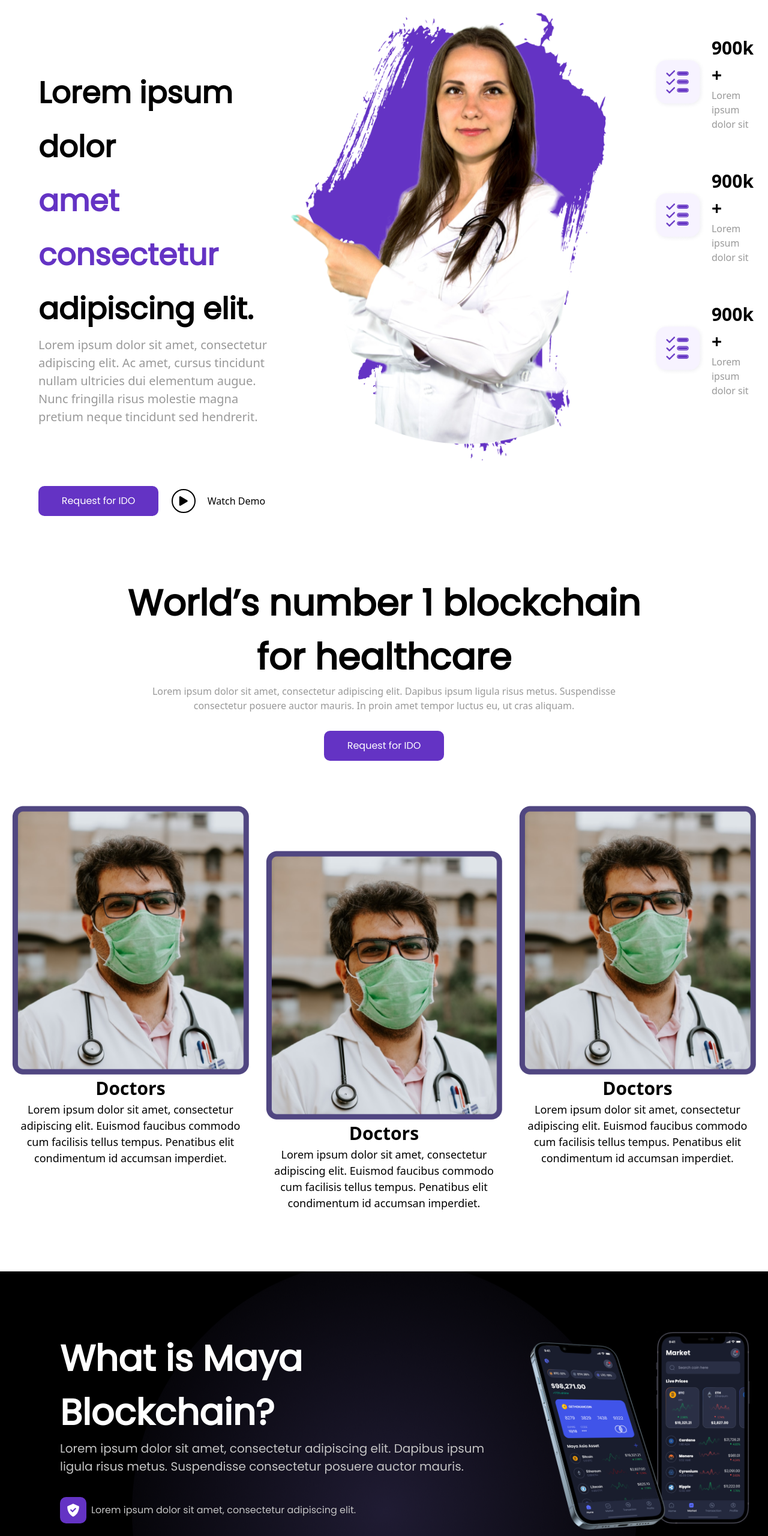
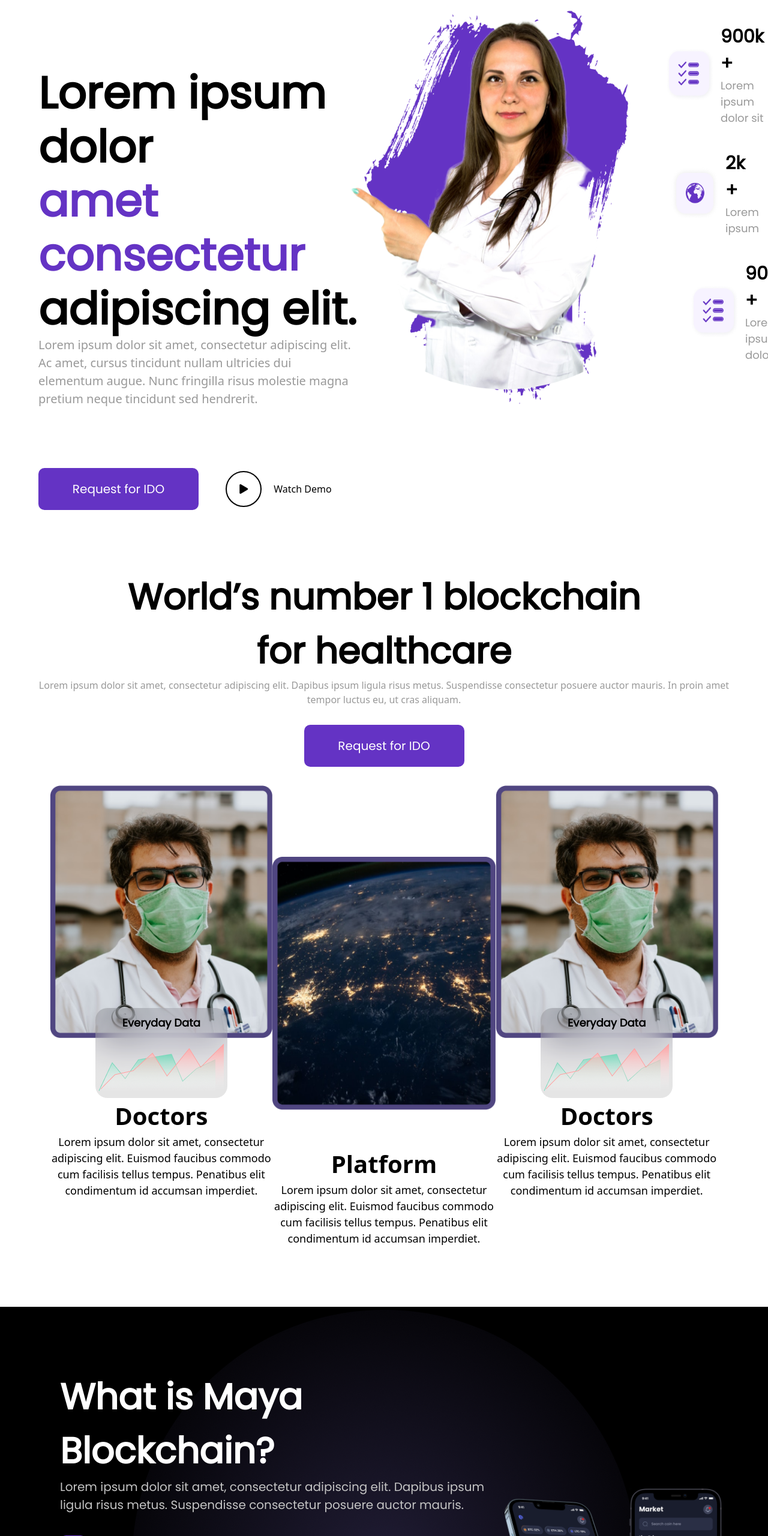
Before and after one commit to iamvaibhav/mayaasia, a website: page frontend/index.html in a window 1280 px wide. Shown: the part 120-2680 px from the top of the page at 60% size. Drawn offline with nearby package versions, Linux system fonts and the light colour scheme; files that its build step writes are made by us from their sources; files whose address does not match are found by name.

Commit message:
add positioning

```diff
--- a/frontend/index.html
+++ b/frontend/index.html
@@ -8,6 +8,13 @@
   <script src="https://cdn.tailwindcss.com"></script>
   <link rel="stylesheet" href="https://cdnjs.cloudflare.com/ajax/libs/font-awesome/5.13.0/css/all.min.css">
   <link href="https://fonts.googleapis.com/css2?family=Poppins&display=swap" rel="stylesheet">
+  <style>
+@media only screen and (max-width: 1450px) {
+    .sectiontwo{
+        background: none !important;
+    }
+}
+  </style>
 </head>
 <body>
 <section class="w-[100%]">
@@ -27,11 +34,11 @@
    </header>
    <main class="flex justify-center items-start w-[90%] m-[auto]">
      <div class="lg:flex-[40%] max-w-[731px]">
-<h1 class="lg:text-[50px] xlg:text-[74px] leading-[90px] mt-[120px] font-bold  font-[Poppins] ">Lorem ipsum dolor <br><span class="text-[#6433C4]">amet consectetur</span> <br>adipiscing elit.</h1>
+<h1 class="lg:text-[50px] xl:text-[74px] leading-[90px] mt-[120px] font-bold  font-[Poppins] ">Lorem ipsum dolor <br><span class="text-[#6433C4]">amet consectetur</span> <br>adipiscing elit.</h1>
 <p class="text-[20px] max-w-[731px] text-[#999999]">Lorem ipsum dolor sit amet, consectetur adipiscing elit. Ac amet, cursus tincidunt nullam ultricies dui elementum augue. Nunc fringilla risus molestie magna pretium neque tincidunt sed hendrerit. </p>
 <div class="flex mt-[100px]">
-  <button class="bg-[#6433C4] text-[16px] xlg:text-[20px] text-[#fff] font-[Poppins]  h-[50px] w-[200px] xlg:h-[70px] xlg:w-[267px] rounded-[10px]">Request for IDO</button>
-  <button class="flex justify-center items-center bg-[#fff] h-[50px] w-[200px] xlg:h-[70px] xlg:w-[267px] rounded"><div class="flex justify-center items-center h-[40px] w-[40px] xlg:h-[60px] xlg:w-[60px] border-2 border-[#000] rounded-[100px] mr-[20px]">
+  <button class="bg-[#6433C4] text-[16px] xl:text-[20px] text-[#fff] font-[Poppins]  h-[50px] w-[200px] xl:h-[70px] xl:w-[267px] rounded-[10px]">Request for IDO</button>
+  <button class="flex justify-center items-center bg-[#fff] h-[50px] w-[200px] xl:h-[70px] xl:w-[267px] rounded"><div class="flex justify-center items-center h-[40px] w-[40px] xl:h-[60px] xl:w-[60px] border-2 border-[#000] rounded-[100px] mr-[20px]">
   <i class="fa fa-play" aria-hidden="true"></i></div>
   Watch Demo
 </button>
@@ -40,28 +47,27 @@
      <div class="flex justify-center items-center">
 
        <img class="max-h-[700px] lg:max-h-[800px]  ml-[-40px]" src="./imgs/doctor.png" />
-       <div class="">
-         <div class="flex justify-center items-center mb-[60px] ">
-        <img class="mr-[10px]" src="./imgs/main1.png" />
+       <div class="mr-[10px] font-[Poppins] xl:flex flex-col justify-center items-start hidden">
+         <div class="flex justify-center items-center mb-10 max-w-[300px] ">
+        <img class="mr-[10px]  h-[90px] w-[90px]" src="./imgs/main1.png" />
         <span>
-        <p class="text-[30px] xlg:text-[40px] font-bold">900k +</p>
-        <span class="text-[16px] xlg:text-[21px] text-[#999999]">Lorem ipsum dolor sit</span>
+        <p class="text-[30px] xl:text-[30px] font-bold">900k +</p>
+        <span class=" text-[16px] xl:text-[18px] text-[#999999]">Lorem ipsum dolor sit</span>
       </span>
       </div>
 
-      <div class="flex justify-center items-center mb-[60px]">
-        <img class="mr-[10px]" src="./imgs/main1.png" />
+      <div class="flex justify-center items-center mb-10 max-w-[300px] ">
+        <img class="mr-[10px] h-[90px] w-[90px]" src="./imgs/main2.png" />
         <span>
-        <p class="text-[30px] xlg:text-[40px] font-bold">900k +</p>
-        <span class="text-[16px] xlg:text-[21px] text-[#999999]">Lorem ipsum dolor sit</span>
+        <p class="text-[30px] xl:text-[30px] font-bold">2k +</p>
+        <span class=" text-[16px] xl:text-[18px] text-[#999999]">Lorem ipsum </span>
       </span>
       </div>
-
-      <div class="flex justify-center items-center mb-[60px]">
-        <img class="mr-[10px]" src="./imgs/main1.png" />
+      <div class="flex justify-between items-center mb-10 max-w-[300px] ">
+        <img class="mr-[10px]  h-[90px] w-[90px]" src="./imgs/main1.png" />
         <span>
-        <p class="text-[30px] xlg:text-[40px] font-bold">900k +</p>
-        <span class="text-[16px] xlg:text-[21px] text-[#999999]">Lorem ipsum dolor sit</span>
+        <p class="text-[30px] xl:text-[30px] font-bold">900k +</p>
+        <span class=" text-[16px] xl:text-[18px] text-[#999999]">Lorem ipsum dolor sit</span>
       </span>
       </div>
 
@@ -70,33 +76,45 @@
    </main>
   </section>
 
-  <section>
+  <section >
     <div class="flex flex-col justify-center items-center">
     <h1 class="text-[40px] font-[Poppins] mt-[100px] lg:text-[60px] font-bold text-center">World’s number 1 blockchain<br> for healthcare    </h1>
-    <p class="lg:max-w-[800px] xlg:max-w-[1200px] text-[#999999] text-center">Lorem ipsum dolor sit amet, consectetur adipiscing elit. Dapibus ipsum ligula risus metus. Suspendisse consectetur posuere auctor mauris. In proin amet tempor luctus eu, ut cras aliquam. </p>
-    <button class="bg-[#6433C4] text-[16px] xlg:text-[20px] text-[#fff] font-[Poppins] mt-[30px]  h-[50px] w-[200px] xlg:h-[70px] xlg:w-[267px] rounded-[10px]">Request for IDO</button>
+    <p class="lg:max-w-[800px] xl:max-w-[1200px] text-[#999999] text-center">Lorem ipsum dolor sit amet, consectetur adipiscing elit. Dapibus ipsum ligula risus metus. Suspendisse consectetur posuere auctor mauris. In proin amet tempor luctus eu, ut cras aliquam. </p>
+    <button class="bg-[#6433C4] text-[16px] xl:text-[20px] text-[#fff] font-[Poppins] mt-[30px]  h-[50px] w-[200px] xl:h-[70px] xl:w-[267px] rounded-[10px]">Request for IDO</button>
   </div>
 
-  <div class="flex justify-between items-center ml-[20px] mr-[20px]">
-  <div class="flex flex-col justify-center items-center max-w-[395px]">
-    <img src="./imgs//sectiontwo1.png" />
-    <h2 class="text-[30px] xlg:text-[40px] font-bold">
+  <div class="flex justify-between items-center bg-no-repeat  bg-center max-w-[87%] m-[auto] sectiontwo" style="background-image: url('./imgs/p.png');">
+  <div class="flex flex-col justify-center items-center max-w-[395px] mt-[-50px] pr-[10px] lg:pr-[5px]  xl:pr-0 ">
+    <img class="" src="./imgs//sectiontwo1.png" />
+    <div class="flex flex-col justify-around items-center h-[150px] w-[220px] mt-[-50px] rounded-[20px]" style="background: rgba(0, 0, 0, 0.1);
+    backdrop-filter: blur(30px);">
+<h2 class="text-[18px] font-bold text-center font-[Poppins]">Everyday Data</h2>
+  <img src="./imgs/gr2.png" />
+  </div>
+    <h2 class="text-[30px] xl:text-[40px] font-bold">
       Doctors
+    </h2>
+
+    <p class="text-[18px] text-center">Lorem ipsum dolor sit amet, consectetur adipiscing elit. Euismod faucibus commodo cum facilisis tellus tempus. Penatibus elit condimentum id accumsan imperdiet. </p>
+  </div>
+
+  <div class="flex flex-col justify-center items-center max-w-[395px] pr-[10px] lg:pr-[5px]  xl:pr-0 ">
+    <img class="mt-[150px]" src="./imgs/section22.png" />
+
+    <h2 class="text-[30px] xl:text-[40px] mt-[60px] font-bold">
+      Platform
     </h2>
     <p class="text-[18px] text-center">Lorem ipsum dolor sit amet, consectetur adipiscing elit. Euismod faucibus commodo cum facilisis tellus tempus. Penatibus elit condimentum id accumsan imperdiet. </p>
   </div>
 
-  <div class="flex flex-col justify-center items-center max-w-[395px] ">
-    <img class="mt-[150px]" src="./imgs//sectiontwo1.png" />
-    <h2 class="text-[30px] xlg:text-[40px] font-bold">
-      Doctors
-    </h2>
-    <p class="text-[18px] text-center">Lorem ipsum dolor sit amet, consectetur adipiscing elit. Euismod faucibus commodo cum facilisis tellus tempus. Penatibus elit condimentum id accumsan imperdiet. </p>
+  <div class="flex flex-col justify-center items-center max-w-[395px] mt-[-50px] ">
+    <img src="./imgs//sectiontwo1.png" />
+    <div class="flex flex-col justify-around items-center h-[150px] w-[220px] mt-[-50px] rounded-[20px]" style="background: rgba(0, 0, 0, 0.1);
+    backdrop-filter: blur(30px);">
+<h2 class="text-[18px] font-bold text-center font-[Poppins]">Everyday Data</h2>
+  <img src="./imgs/gr2.png" />
   </div>
-
-  <div class="flex flex-col justify-center items-center max-w-[395px]">
-    <img src="./imgs//sectiontwo1.png" />
-    <h2 class="text-[30px] xlg:text-[40px] font-bold">
+    <h2 class="text-[30px] xl:text-[40px] font-bold">
       Doctors
     </h2>
     <p class="text-[18px] text-center">Lorem ipsum dolor sit amet, consectetur adipiscing elit. Euismod faucibus commodo cum facilisis tellus tempus. Penatibus elit condimentum id accumsan imperdiet. </p>
@@ -105,7 +123,7 @@
 
   </section>
 
-  <section class="flex justify-around h-[800px] bg-[#000] mt-[100px] bg-no-repeat bg-center" style="background-image: url('./imgs/c.png');">
+  <section class="flex justify-around items-center h-[850px] bg-[#000] mt-[100px] bg-no-repeat bg-center" style="background-image: url('./imgs/c.png');">
    <div class="ml-[100px]  max-w-[810px]  font-[Poppins]">
       <h1 class="text-[60px] font-[700] text-[#fff] pt-[100px]">What is Maya Blockchain?</h1>
       <p class="text-[#C4C4C4] text-[20px]">Lorem ipsum dolor sit amet, consectetur adipiscing elit. Dapibus ipsum ligula risus metus. Suspendisse consectetur posuere auctor mauris. </p>
@@ -116,21 +134,21 @@
       <div class="flex justify-center items-center my-4"> <div class="flex justify-center items-center h-[44px] w-[44px] bg-[#6433C4] rounded-[10px] mr-2"><img src="./imgs/listicon.png" /></div>Lorem ipsum dolor sit amet, consectetur adipiscing elit.</div>
       <div class="flex justify-center items-center my-4"> <div class="flex justify-center items-center h-[44px] w-[44px] bg-[#6433C4] rounded-[10px] mr-2"><img src="./imgs/listicon.png" /></div>Lorem ipsum dolor sit amet, consectetur adipiscing elit.</div>
     </div>
-    <button class="bg-transparent outline-none text-[16px] xlg:text-[20px] text-[#fff] mt-[50px]">Request for IDO<i class="fa fa-chevron-right ml-2 text-[16px] xlg:text-[20px]"></i></button>
+    <button class="bg-transparent outline-none text-[16px] xl:text-[20px] text-[#fff] mt-[50px] pb-[20px]">Request for IDO<i class="fa fa-chevron-right ml-2 text-[16px] xl:text-[20px]"></i></button>
    </div>
    <div class="mt-[100px]">
-     <img class="max-h-[90%] ml-[20px] pr-[20px]" src="./imgs/phone.png" />
+     <img class="max-h-[90%] w-[90%] ml-[20px] pr-[20px] bg-no-repeat bg-contain bg-center" src="./imgs/phone.png" />
    </div>
   </section>
 
   <section>
     <div class="flex flex-col justify-center items-center">
     <h1 class="text-[40px] font-[Poppins] max-w-[847px] mt-[100px] lg:text-[60px] font-[700] text-center tracking-[-2px]">We Provide You With The Benefits You Can’t Imagine </h1>
-    <p class="lg:max-w-[800px] xlg:max-w-[1000px] text-[#999999] text-center">Lorem ipsum dolor sit amet, consectetur adipiscing elit. Morbi orci morbi lacus tellus eu in. Lorem tincidunt viverra volutpat platea et purus enim mollis habitant. Tincidunt nullam eget vel nisi. </p>
+    <p class="lg:max-w-[800px] xl:max-w-[1000px] text-[#999999] text-center">Lorem ipsum dolor sit amet, consectetur adipiscing elit. Morbi orci morbi lacus tellus eu in. Lorem tincidunt viverra volutpat platea et purus enim mollis habitant. Tincidunt nullam eget vel nisi. </p>
     <div class="flex justify-center items-start  max-w-[90%] mt-[50px]" >
       <div class="flex-[50%] h-[575px] w-[800px] rounded-[10px]" style="background-image: url('./imgs/v1.png');">
       </div>
-      <div>
+      <div class="flex-[50%]">
         <div class="flex mb-[20px] ml-[20px]">
           <div class="h-[280px] w-[350px] rounded-[10px] mr-[20px]" style="background-image: url('./imgs/v2.png');"></div>
           <div class="h-[280px] w-[350px] rounded-[10px] mr-[20px]" style="background-image: url('./imgs/v2.png');"></div>
@@ -146,11 +164,12 @@
 
   <section class="flex justify-start h-[800px] bg-[#000] mt-[100px] bg-no-repeat bg-left" style="background-image: url('./imgs/c.png');">
     <div class="pl-[100px] pt-[100px] max-w-[850px] font-[Poppins]">
-         <p class="text-[18px] xlg:text-[20px] text-[#fff] font-bold ">Lorem ipsum dolor sit amet</p>
-         <h1 class="text-[50px] xlg:text-[60px] leading-[78px] text-[#fff] font-bold mt-[100px]">Maya Token sale to launch between May 22 to 30</h1>
+         <p class="text-[18px] xl:text-[20px] text-[#fff] font-bold ">Lorem ipsum dolor sit amet</p>
+         <h1 class="text-[50px] xl:text-[60px] leading-[78px] text-[#fff] font-bold mt-[100px]">Maya Token sale to launch between May 22 to 30</h1>
          <p class="text-[20px] text-[#999999]">Lorem ipsum dolor sit amet, consectetur adipiscing elit. Velit blandit enim lorem leo habitasse lorem ac nulla. Pellentesque quis sit aenean faucibus. Nullam non sit fermentum eu neque tincidunt dui. Ornare et nunc netus morbi commodo justo sed. Blandit odio quis scelerisque.</p>
          <button class="mt-[100px] bg-transparent outline-none border-2 border-[#fff] py-2 px-6 text-[20px] text-[#fff] font-semibold rounded-[10px]">Subscribe to Newsletter</button>
     </div>
+    <div class="flex-[50%] h-[100%] w-[50%] bg-no-repeat bg-contain bg-center" style="background-image: url('./imgs/bitcoin.png');"></div>
   </section>
 
   <section class="mt-[100px]">
@@ -158,8 +177,7 @@
     <p class="text-[#6433C4] text-[20px] font-[500]">The Roadmap</p>
     <h1 class="text-[60px] font-[700]">The Timeline</h1>
     <p class="max-w-[900px] text-[#999999] text-center">Lorem ipsum dolor sit amet, consectetur adipiscing elit. Velit blandit enim lorem leo habitasse lorem ac nulla. Pellentesque quis sit aenean faucibus. </p>
-    <div class="h-[700px] w-[90%] mt-[80px]">
-      <img class="h-[100%] w-[100%]" src="./imgs/map.png" />
+    <div class="h-[900px] w-[90%] mt-[80px] bg-no-repeat bg-contain bg-center" style="background-image: url('./imgs/map.png');">
     </div>
   </div>
   </section>
@@ -182,10 +200,10 @@
    <div class="flex flex-col justify-center items-start">
      <div>
        <img src="./imgs/logow.png" />
-       <p class="text-[#999999] text-[18px] xlg:text-[20px] mt-[20px] ml-[20px]">#1 Growth Marketing Toolkit for Emails,<br> Leads, Data & Outreach.</p>
+       <p class="text-[#999999] text-[18px] xl:text-[20px] mt-[20px] ml-[20px]">#1 Growth Marketing Toolkit for Emails,<br> Leads, Data & Outreach.</p>
      </div>
      <div class="mt-[80px]">
-       <h1 class="text-[24px] xlg:text-[30px] text-[#fff]">Connect with us</h1>
+       <h1 class="text-[24px] xl:text-[30px] text-[#fff]">Connect with us</h1>
        <div class="flex justify-between items-center mt-[10px]">
        <img src="./imgs/in.png" />
        <img src="./imgs/in.png" />
@@ -196,27 +214,27 @@
      </div>
    </div>
    <div>
-     <h1 class="text-[#fff] text-[24px] xlg:text-[30px]">Important Links</h1>
-     <p class="text-[#999999] text-[18px] xlg:text-[24px]  mt-[10px]">About</p>
-     <p class="text-[#999999]  text-[18px] xlg:text-[24px] mt-[8px]">Doctors Page</p>
-     <p class="text-[#999999]  text-[18px] xlg:text-[24px] mt-[8px]">Patients Page</p>
-     <p class="text-[#999999]  text-[18px] xlg:text-[24px] mt-[8px]">Toekn Sale</p>
+     <h1 class="text-[#fff] text-[24px] xl:text-[30px]">Important Links</h1>
+     <p class="text-[#999999] text-[18px] xl:text-[24px]  mt-[10px]">About</p>
+     <p class="text-[#999999]  text-[18px] xl:text-[24px] mt-[8px]">Doctors Page</p>
+     <p class="text-[#999999]  text-[18px] xl:text-[24px] mt-[8px]">Patients Page</p>
+     <p class="text-[#999999]  text-[18px] xl:text-[24px] mt-[8px]">Toekn Sale</p>
    </div>
 
    <div>
-    <h1 class="text-[#fff] text-[24px] xlg:text-[30px]">Important Links</h1>
-    <p class="text-[#999999] text-[18px] xlg:text-[24px]  mt-[10px]">About</p>
-    <p class="text-[#999999]  text-[18px] xlg:text-[24px] mt-[8px]">Doctors Page</p>
-    <p class="text-[#999999]  text-[18px] xlg:text-[24px] mt-[8px]">Patients Page</p>
-    <p class="text-[#999999]  text-[18px] xlg:text-[24px] mt-[8px]">Toekn Sale</p>
+    <h1 class="text-[#fff] text-[24px] xl:text-[30px]">Important Links</h1>
+    <p class="text-[#999999] text-[18px] xl:text-[24px]  mt-[10px]">About</p>
+    <p class="text-[#999999]  text-[18px] xl:text-[24px] mt-[8px]">Doctors Page</p>
+    <p class="text-[#999999]  text-[18px] xl:text-[24px] mt-[8px]">Patients Page</p>
+    <p class="text-[#999999]  text-[18px] xl:text-[24px] mt-[8px]">Toekn Sale</p>
   </div>
 
   <div>
-    <h1 class="text-[#fff] text-[24px] xlg:text-[30px]">Important Links</h1>
-    <p class="text-[#999999] text-[18px] xlg:text-[24px]  mt-[10px]">About</p>
-    <p class="text-[#999999]  text-[18px] xlg:text-[24px] mt-[8px]">Doctors Page</p>
-    <p class="text-[#999999]  text-[18px] xlg:text-[24px] mt-[8px]">Patients Page</p>
-    <p class="text-[#999999]  text-[18px] xlg:text-[24px] mt-[8px]">Toekn Sale</p>
+    <h1 class="text-[#fff] text-[24px] xl:text-[30px]">Important Links</h1>
+    <p class="text-[#999999] text-[18px] xl:text-[24px]  mt-[10px]">About</p>
+    <p class="text-[#999999]  text-[18px] xl:text-[24px] mt-[8px]">Doctors Page</p>
+    <p class="text-[#999999]  text-[18px] xl:text-[24px] mt-[8px]">Patients Page</p>
+    <p class="text-[#999999]  text-[18px] xl:text-[24px] mt-[8px]">Toekn Sale</p>
   </div>
 </div>
 </footer>
```
Also changed, not shown: frontend/imgs/bitcoin.PNG (added), frontend/imgs/gr1.png (added), frontend/imgs/gr2.png (added), frontend/imgs/main2.png (renamed from frontend/imgs/Group 33901.png), frontend/imgs/map.png, frontend/imgs/p.png (added), frontend/imgs/section22.png (added).
